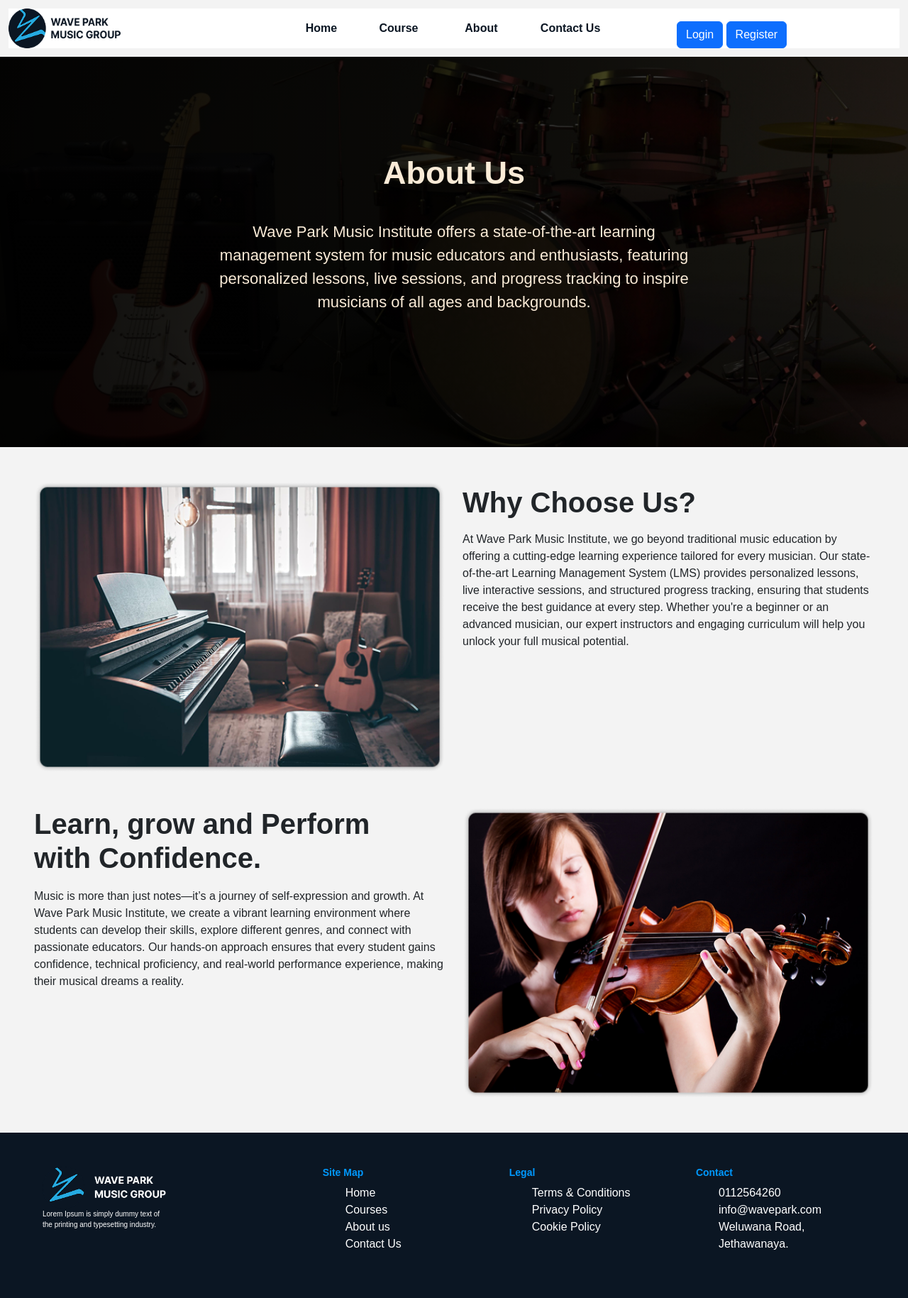
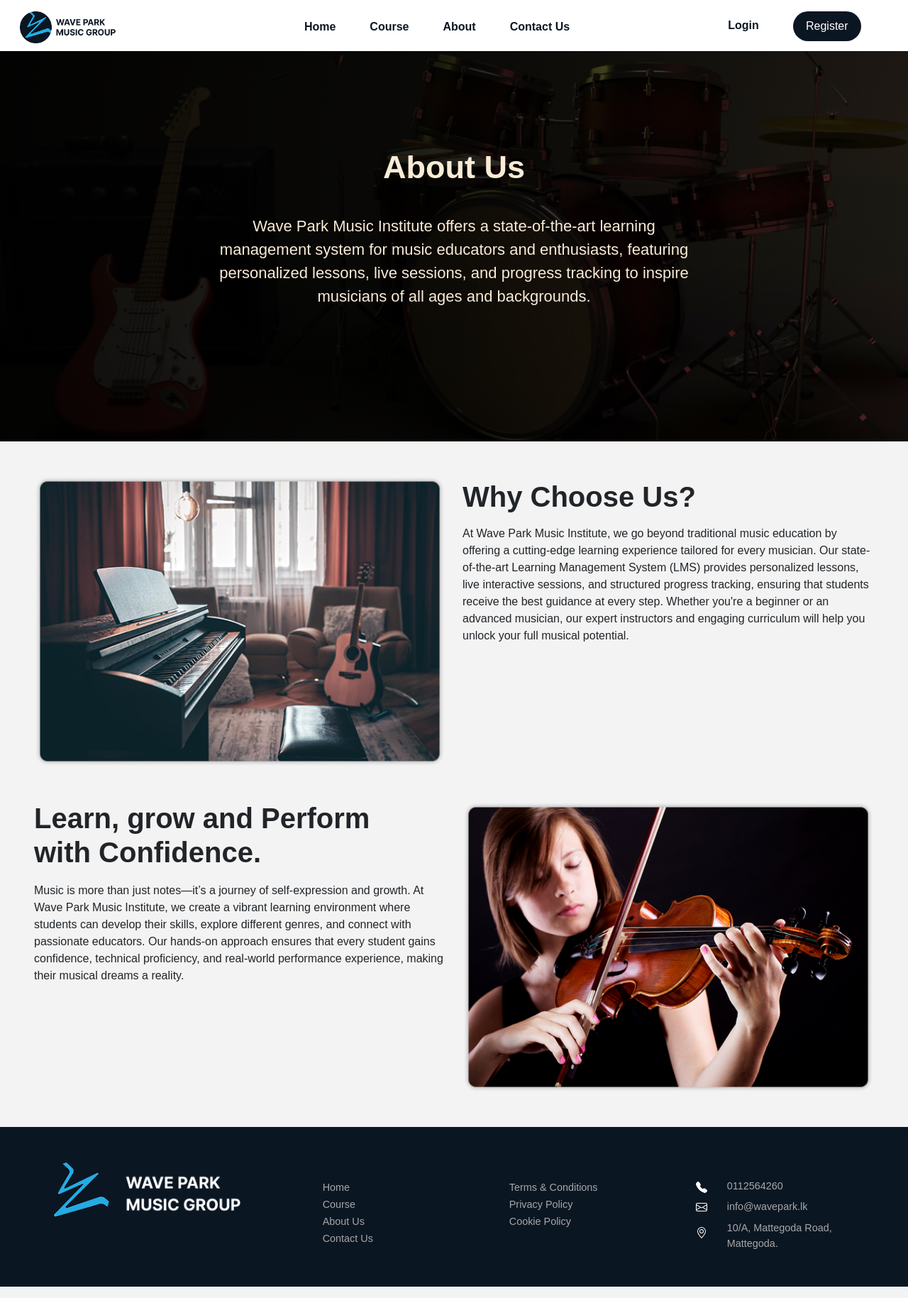
Before and after one commit to Yehan-De-Silva/Wave-Park-LMS, a PHP site: page /about.php in a window 1280 px wide. Shown: the whole page at 71% size. Run offline with PHP 8.4, Linux system fonts and the light colour scheme.

Commit message:
Update the Header and Footer.

```diff
--- a/footer.php
+++ b/footer.php
@@ -4,35 +4,58 @@
             <div>
                 <img class="logo-f" src="assets/images/logo-f.png">
             </div>
-            <p class="footer-font">Lorem Ipsum is simply dummy text of <br> the printing and typesetting industry. </p>
-            <div>
-
-            </div>
+            <!-- <p class="footer-font">Lorem Ipsum is simply dummy text of <br> the printing and typesetting industry. </p> -->
         </div>
         <div class="col">
-            <h4>Site Map</h4>
-            <ul>
-                <li>Home</li>
-                <li>Courses</li>
-                <li>About us</li>
-                <li>Contact Us</li>
-            </ul>
+        <h4 class="fw-bold">Site Map</h4>
+            <a href="index.php" class="fw-normal footersitemap">Home</a><br>
+            <a href="course.php" class="fw-normal footersitemap">Course</a><br>
+            <a href="about.php" class="fw-normal footersitemap">About Us</a><br>
+            <a href="contact.php" class="fw-normal footersitemap">Contact Us</a>
         </div>
         <div class="col">
-            <h4>Legal</h4>
-            <ul>
-                <li>Terms & Conditions</li>
-                <li>Privacy Policy</li>
-                <li>Cookie Policy</li>
-            </ul>
+            <h4 class="fw-bold">Legal</h4>
+            <a href="#" class="fw-normal footersitemap">Terms & Conditions</a><br>
+            <a href="#" class="fw-normal footersitemap">Privacy Policy</a><br>
+            <a href="#" class="fw-normal footersitemap">Cookie Policy</a>
         </div>
+
         <div class="col">
-            <h4>Contact</h4>
-            <ul>
-                <li>0112564260</li>
-                <li>info@wavepark.com</li>
-                <li>Weluwana Road, Jethawanaya.</li>
-            </ul>
+
+            <div class="row align-items-start">
+                <h4>Contact</h4>
+
+                <div class="col-md-2">
+
+                    <div class="pb-1">
+                        <svg xmlns="http://www.w3.org/2000/svg" width="16" height="16" fill="currentColor" class="bi bi-telephone-fill" viewBox="0 0 16 16">
+                            <path fill-rule="evenodd" d="M1.885.511a1.745 1.745 0 0 1 2.61.163L6.29 2.98c.329.423.445.974.315 1.494l-.547 2.19a.68.68 0 0 0 .178.643l2.457 2.457a.68.68 0 0 0 .644.178l2.189-.547a1.75 1.75 0 0 1 1.494.315l2.306 1.794c.829.645.905 1.87.163 2.611l-1.034 1.034c-.74.74-1.846 1.065-2.877.702a18.6 18.6 0 0 1-7.01-4.42 18.6 18.6 0 0 1-4.42-7.009c-.362-1.03-.037-2.137.703-2.877z"/>
+                        </svg>
+                    </div>
+
+                    <div class="pb-1">
+                        <svg xmlns="http://www.w3.org/2000/svg" width="16" height="16" fill="currentColor" class="bi bi-envelope" viewBox="0 0 16 16">
+                            <path d="M0 4a2 2 0 0 1 2-2h12a2 2 0 0 1 2 2v8a2 2 0 0 1-2 2H2a2 2 0 0 1-2-2zm2-1a1 1 0 0 0-1 1v.217l7 4.2 7-4.2V4a1 1 0 0 0-1-1zm13 2.383-4.708 2.825L15 11.105zm-.034 6.876-5.64-3.471L8 9.583l-1.326-.795-5.64 3.47A1 1 0 0 0 2 13h12a1 1 0 0 0 .966-.741M1 11.105l4.708-2.897L1 5.383z"/>
+                        </svg>
+                    </div>
+
+                    <div class="pt-2">
+                        <svg xmlns="http://www.w3.org/2000/svg" width="16" height="16" fill="currentColor" class="bi bi-geo-alt" viewBox="0 0 16 16">
+                            <path d="M12.166 8.94c-.524 1.062-1.234 2.12-1.96 3.07A32 32 0 0 1 8 14.58a32 32 0 0 1-2.206-2.57c-.726-.95-1.436-2.008-1.96-3.07C3.304 7.867 3 6.862 3 6a5 5 0 0 1 10 0c0 .862-.305 1.867-.834 2.94M8 16s6-5.686 6-10A6 6 0 0 0 2 6c0 4.314 6 10 6 10"/>
+                            <path d="M8 8a2 2 0 1 1 0-4 2 2 0 0 1 0 4m0 1a3 3 0 1 0 0-6 3 3 0 0 0 0 6"/>
+                        </svg>
+                    </div>
+
+                </div>
+
+                <div class="col-md-10">
+
+                    <div class="pb-2 footersitemap">0112564260</div>
+                    <div class="pb-2 footersitemap">info@wavepark.lk</div>
+                    <div class="footersitemap">10/A, Mattegoda Road, Mattegoda.</div>
+
+                </div>
+            </div>
         </div>
     </div>
 </footer>
--- a/header.php
+++ b/header.php
@@ -1,8 +1,6 @@
 <!DOCTYPE html>
 <html lang="en">
 <head>
-    <meta charset="UTF-8">
-    <meta name="viewport" content="width=device-width, initial-scale=1.0">
     <title>WavePark</title>
     <link href="https://cdn.jsdelivr.net/npm/bootstrap@5.3.3/dist/css/bootstrap.min.css" rel="stylesheet" integrity="sha384-QWTKZyjpPEjISv5WaRU9OFeRpok6YctnYmDr5pNlyT2bRjXh0JMhjY6hW+ALEwIH" crossorigin="anonymous">
     <link rel="stylesheet" href="style.css">
@@ -10,32 +8,33 @@
 
 </head>
 <body>
-    <div class="head">
-        <div style="background-color: white;" >
-            <header style="display: flex; flex-direction: row; flex-direction: row; column-gap: 10px; row-gap: 10px;">
-                <div class="row w-100">
-                    <div class="col-4">
-                        <img class="col-5" src="assets/images/logo.png"></div>
 
-                    <div class="col-5 menu-bar">
-                        <a href="../index.php" class="menu-link">Home</a>
-                        <a href="course.php" class="menu-link">Course</a>
-                        <a href="about.php" class="menu-link">About</a>
-                        <a href="contact.php" class="menu-link">Contact Us</a>
-                    </div>
-                    <div class="col-2 login-btns">
-                        <a href="authentication/Login" class="btn btn-primary">Login</a>
-                        <a href="authentication/Login" class="btn btn-primary">Register</a>
-                    </div>
-                </div>
-            </header>
+<header class="header-main justify-content-center">
 
+    <div class="row w-100">
 
-        <header style="justify-content: center; align-items: center; align-self: center; display: flex; flex-direction: row; flex-direction: row; column-gap: 10px; row-gap: 10px;">
+        <div class="col-3">
+            <a href="index.php">
+                <img class="headerlogo" src="assets/images/logo.png">
+            </a>
+        </div>
 
-        </header>
+        <div class="col-6 d-flex justify-content-center">
+            <a href="index.php" class="menu-link">Home</a>
+            <a href="course.php" class="menu-link">Course</a>
+            <a href="about.php" class="menu-link">About</a>
+            <a href="contact.php" class="menu-link">Contact Us</a>
+        </div>
 
+        <div class="col-3  d-flex justify-content-center">
+            <button style="background-color: white; border:none; margin-right: 3rem;">
+                <a href="authentication/Login" style="color:#0B1623; text-decoration:none; font-weight: bold;">Login</a>
+            </button>
+            <button class="loginbtn">
+                <a href="authentication/Login" style="color:white; text-decoration:none;">Register</a>
+            </button>
         </div>
     </div>
+</header>
 
 </html>
--- a/style.css
+++ b/style.css
@@ -40,8 +40,8 @@ body {
 
 }
 .toggle-btn.active {
-    color: #0099ff;
-    border-bottom: 2px solid #0099ff;
+    color: #0B1623;
+    border-bottom: 2px solid #0B1623;
     padding-bottom: 5px;
 }
 .form-container {
@@ -51,13 +51,13 @@ body {
     display: block;
 }
 .form-container label{
-    color: #0099ff;
+    color: #0B1623;
 }
 .form-container input{
-    border-color: #0099ff;
+    border-color: #0B1623;
 }
 .btn-custom {
-    background-color: #0099ff !important;
+    background-color: #0B1623 !important;
     color: white !important;
     font-weight: 600 !important;
     font-size: 20px !important;
@@ -80,16 +80,11 @@ body {
     font-weight: bold;
     vertical-align: middle;
     display: table-cell;
-    padding-right: 20px;
+    padding-right: 3rem;
+    padding-top: 1.6rem;
 }
 
-.menu-bar{
-    display: table;
-}
 
-.login-btns {
-    padding-top: 18px;
-}
 
 /* Hero Section */
 .hero{
@@ -162,9 +157,45 @@ body {
     font-weight: 600;
 }
 
+/* Header */
+.header-main{
+    display: flex;
+    flex-direction: row;
+    column-gap: 10px;
+    row-gap: 10px;
+    height: 4.5rem;
+    background-color: #ffffff;
+}
+
+.headerlogo{
+    height: 45px;
+    margin-top: 1rem;
+    margin-left: 1rem;
+}
+
+.loginbtn{
+    background-color: #0B1623;
+    border-radius: 5rem;
+    border: none;
+    width: 6rem;
+    height: 42px;
+    margin-top: 1rem;
+}
+
 /* Footer */
+.footersitemap{
+    font-size: 0.9rem;
+    text-decoration: none;
+    color: #a7a7a7;
+    padding-bottom: 2px;
+}
+
+.footersitemap:hover{
+    color: #f0f0f0;
+}
+
 .footer-font{
-    font-size: 10px;
+    font-size: 15px;
 }
 
 footer{
@@ -173,7 +204,7 @@ footer{
 }
 
 footer h4 {
-    color: #0099ff;
+    color: #0B1623;
 }
 
 footer ul li{
@@ -182,7 +213,7 @@ footer ul li{
 }
 
 .logo-f{
-    width: 50%;
+    width: 80%;
 }
 
 .col-5{
```
Also changed, not shown: authentication/Login.php (+19 -4 lines), assets/images/logo2.png (added).
